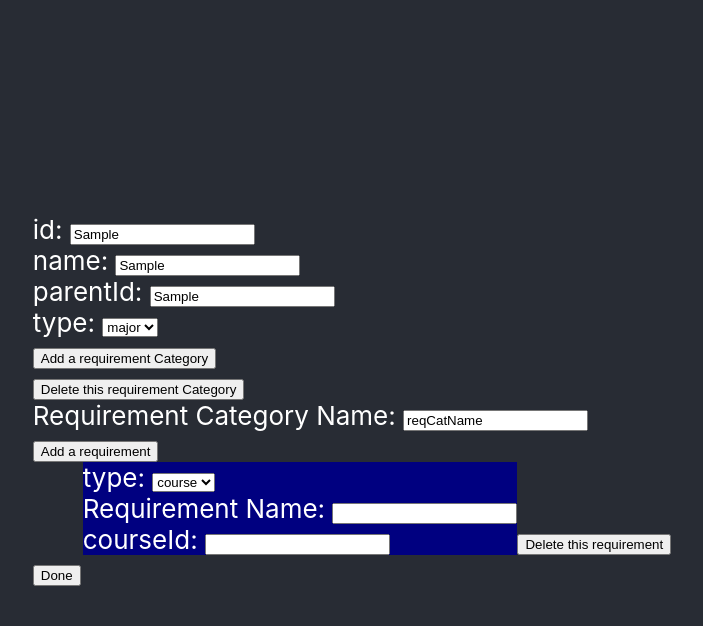
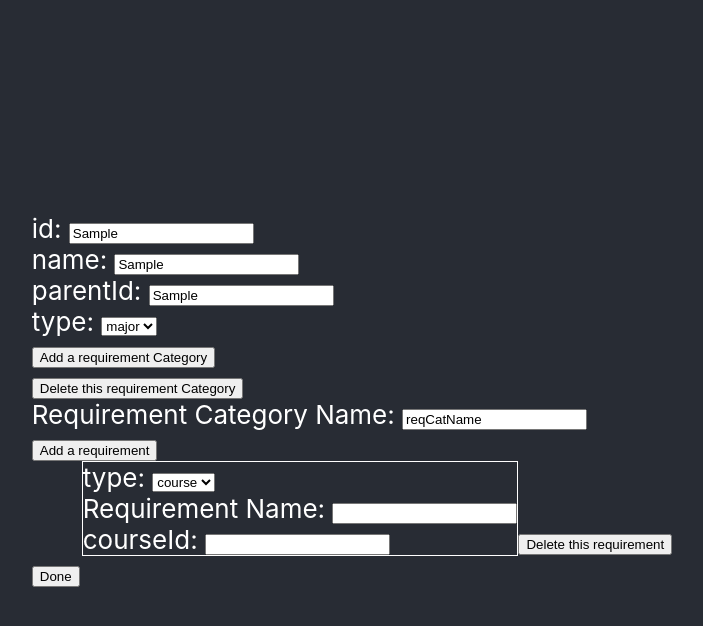
Before and after one commit to GradTrak/major-create-gradtrak, a React (Create React App) app in the folder gui/: page / in a window 1280 px wide. Both pictures are taken after typing "Sample", "Sample", "Sample" into the empty fields and a click on the button "Add a requirement". Shown: the top 626 px of the page, without its empty margins (288-991 px from the left). Built offline with nearby package versions, Linux system fonts and the light colour scheme.

Commit message:
add white borders and whatnot

```diff
--- a/gui/src/Requirement.css
+++ b/gui/src/Requirement.css
@@ -1,5 +1,5 @@
 .block-example {
-  background-color: #000080;
+  border: 1px solid white;
   display: inline-block;
   margin-left: 50px;
 }
```
